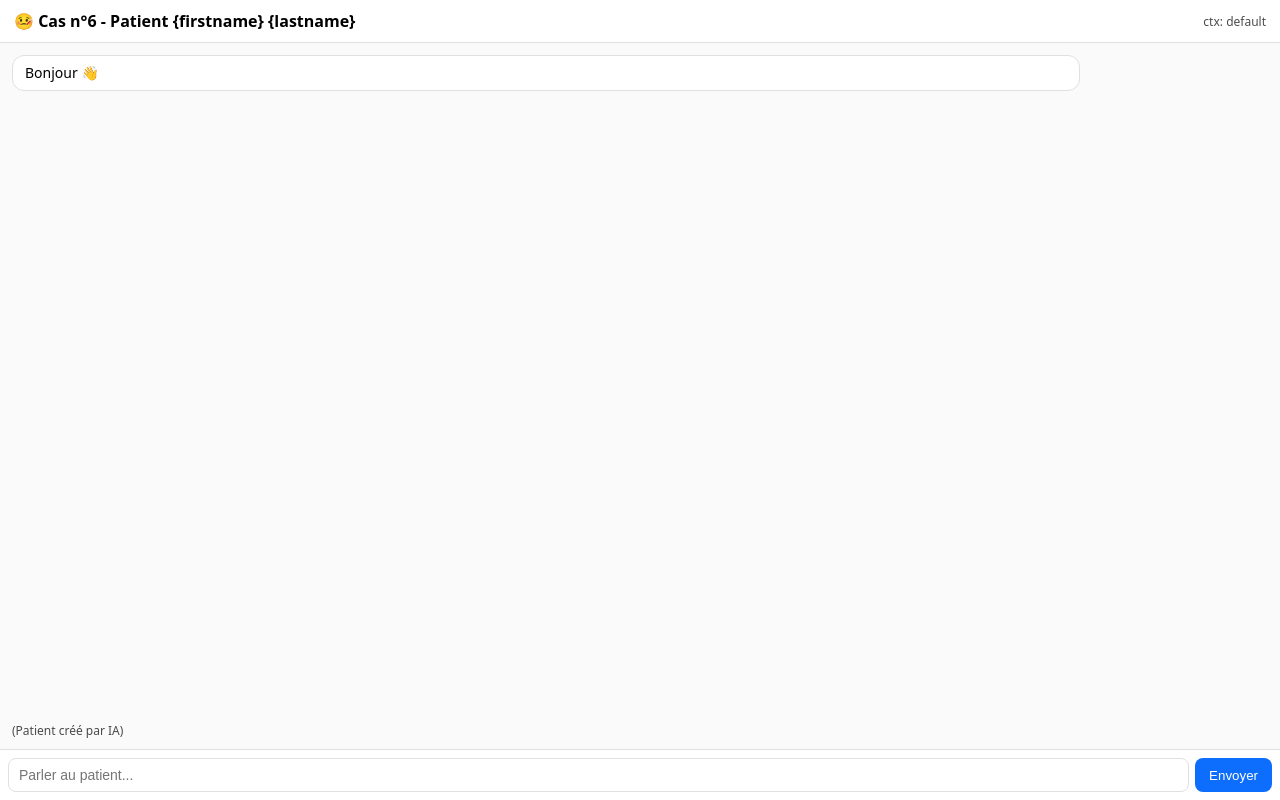
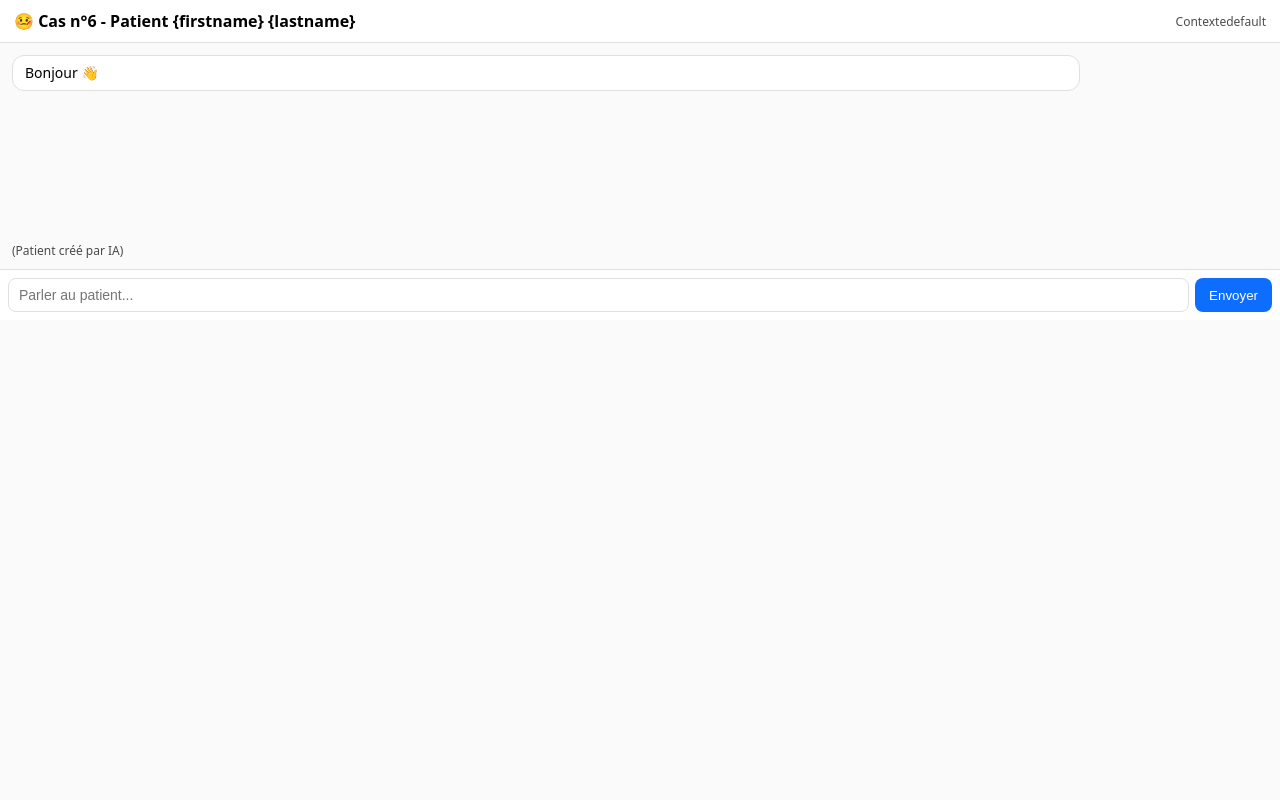
Before and after one commit to julienhtnuniv/Simulation, a plain HTML site: page index.html in a window 1280 px wide. Drawn offline with Linux system fonts and the light colour scheme.

Commit message:
Update index.html

```diff
--- a/index.html
+++ b/index.html
@@ -18,7 +18,11 @@ body{
   font-family:system-ui,-apple-system,Segoe UI,Roboto,Arial,sans-serif;
   background:var(--bg);
 }
-#chat{display:flex;flex-direction:column;height:100vh}
+#chat{
+  display:flex;
+  flex-direction:column;
+  height:320px;          /* 👈 même hauteur que l’image */
+}
 #header{
   padding:10px 14px;
   background:#fff;
@@ -138,7 +142,7 @@ body{
         ),
         localStorage.getItem(storageKey));
 
-  badge.textContent = "ctx: " + context;
+  badge.textContent = "Contexte" + context;
 
   function escapeHtml(s){
     return String(s)
```
